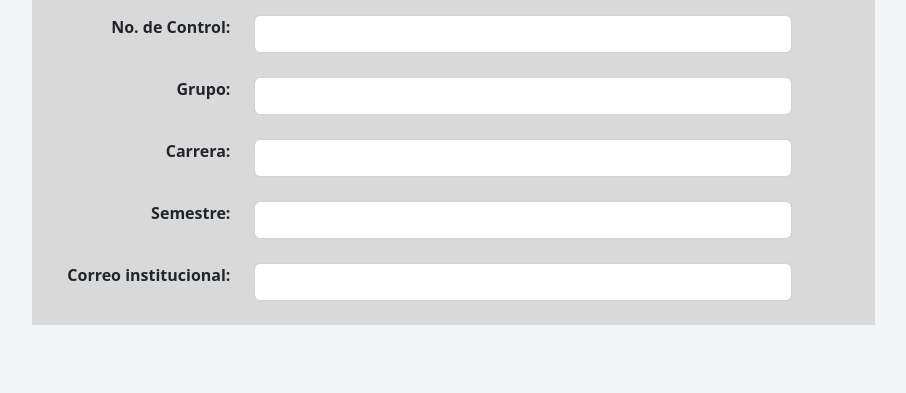
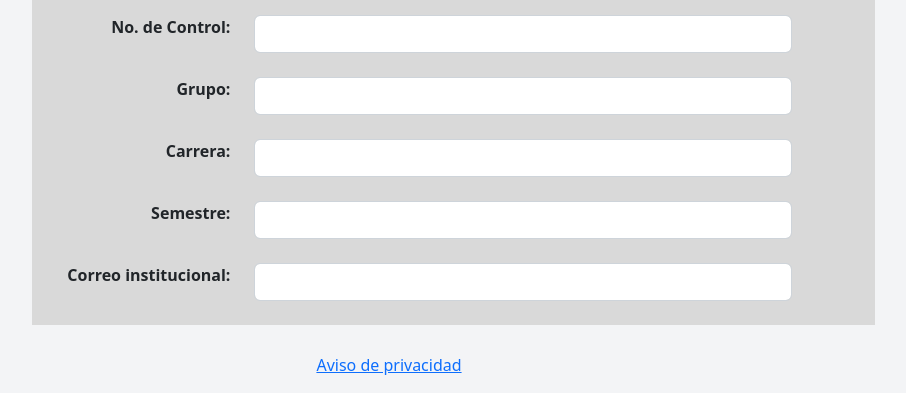
Before and after one commit to KalanOne/Sistema-Gestor-de-Tutorias, a Django app: template Tutoria/templates/perfilTutorado.html in a window 1280 px wide. Shown: the part 705-1098 px from the top of the page, without its empty margins (251-1157 px from the left). Before the commit the page ends 1030 px from the top, so only its background shows below. Run offline with Django 4.2, Linux system fonts and the light colour scheme; the template is opened without the code that fills it: values that come from a table or form of the project are taken from there, others are empty; some libraries are stand-ins or nearby versions.

Commit message:
Algo chill

```diff
--- a/Tutoria/templates/enviarCuestionarioTutorado.html
+++ b/Tutoria/templates/enviarCuestionarioTutorado.html
@@ -19,7 +19,6 @@
                         <button type="button" class="btn-close" data-bs-dismiss="alert" aria-label="Close"></button>
                     </div>
                 {% endif %}
-                {{ contestado }}
                 {% if contestado == 1 %}
                     <div class="alert alert-success" role="alert">
                         <div>Ya has contestado este cuestionario</div>
--- a/Tutoria/templates/perfilTutorado.html
+++ b/Tutoria/templates/perfilTutorado.html
@@ -131,6 +131,14 @@
     </div>
   </div>
 </form>
+
+<div class="container">
+    <div class="row">
+        <div class="col text-center my-3">
+            <a href="{% static 'Aviso_de_Privacidad_Simplificado.pdf' %}" target="_blank">Aviso de privacidad</a>
+        </div>
+    </div>
+</div>
 {% endblock content %} {% block JS %}
 <script src="https://code.jquery.com/jquery-3.2.1.slim.min.js"></script>
 <script src="https://cdn.rawgit.com/JacobLett/bootstrap4-latest/504729ba/bootstrap-4-latest.min.js"></script>
```
Also changed, not shown: Tutoria/templates/perfilTodos.html (+10 -3 lines), 1 other file.
